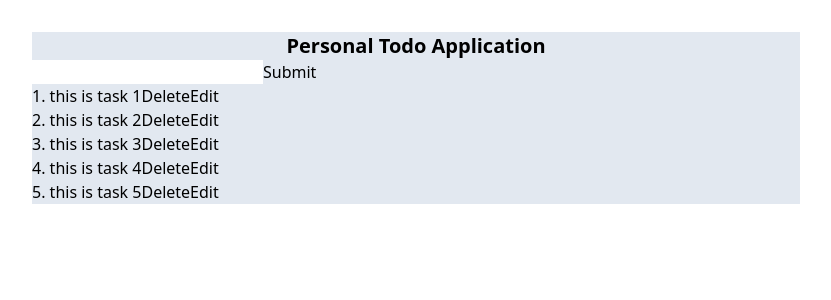
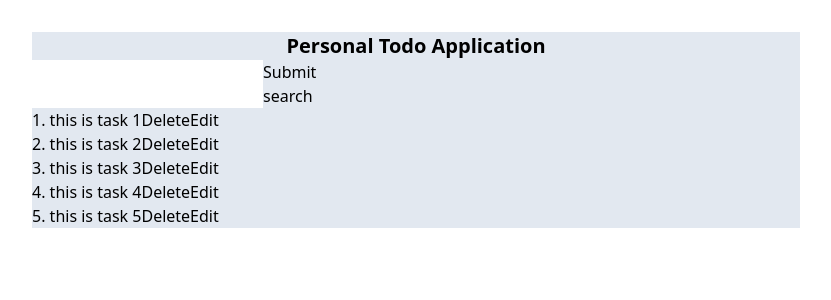
Before and after one commit to MohammadBohluli/react-todo-app, a React (Vite) app: page / in a window 1280 px wide. Shown: the top 300 px of the page, without its empty margins (224-1055 px from the left). Built offline with nearby package versions, Linux system fonts and the light colour scheme.

Commit message:
🛠️ Implement Search functionality

```diff
--- a/src/App.tsx
+++ b/src/App.tsx
@@ -1,6 +1,7 @@
 import { FormEvent, useState } from "react";
 import TaskList from "./components/TaskList";
 import InputTask from "./components/InputTask";
+import SearchInput from "./components/SearchInput";
 
 const data = [
   { id: 1, task: "this is task 1", complate: true },
@@ -19,6 +20,7 @@ export interface Task {
 const App = () => {
   const [taskList, setTaskList] = useState<Task[]>(data);
   const [selectedTask, setSelectedTask] = useState<Task | null>(null);
+  const [filterSearchList, setFilterSearchList] = useState<Task[] | null>(null);
   const [value, setValue] = useState<string>("");
 
   const handleSelectedTask = (taskItem: Task) => {
@@ -63,6 +65,7 @@ const App = () => {
     }
 
     setValue("");
+    setFilterSearchList(null);
   };
 
   return (
@@ -76,9 +79,12 @@ const App = () => {
         onChange={handleChange}
         onSubmit={handleSubmit}
       />
-
+      <SearchInput
+        taskList={taskList}
+        onSearchList={(searchList) => setFilterSearchList(searchList)}
+      />
       <TaskList
-        taskList={taskList}
+        taskList={filterSearchList ?? taskList}
         onDeleteTask={(taskId) =>
           setTaskList(taskList.filter((task) => task.id !== taskId))
         }
--- /dev/null
+++ b/src/components/SearchInput.tsx
@@ -0,0 +1,33 @@
+import { FormEvent, useState } from "react";
+import { Task } from "../App";
+interface Props {
+  taskList: Task[];
+  onSearchList: (taskList: Task[]) => void;
+}
+const SearchInput = ({ taskList, onSearchList }: Props) => {
+  const [searchQuery, setSearchQuery] = useState<string>("");
+
+  const handleSubmit = (e: FormEvent<HTMLFormElement>) => {
+    e.preventDefault();
+    if (!searchQuery) onSearchList(taskList);
+
+    const filterList = taskList.filter((taskItem) =>
+      taskItem.task.toLowerCase().includes(searchQuery.toLowerCase())
+    );
+
+    onSearchList(filterList);
+  };
+
+  return (
+    <form onSubmit={handleSubmit}>
+      <input
+        type="search"
+        value={searchQuery}
+        onChange={(e) => setSearchQuery(e.target.value)}
+      />
+      <button>search</button>
+    </form>
+  );
+};
+
+export default SearchInput;
```
